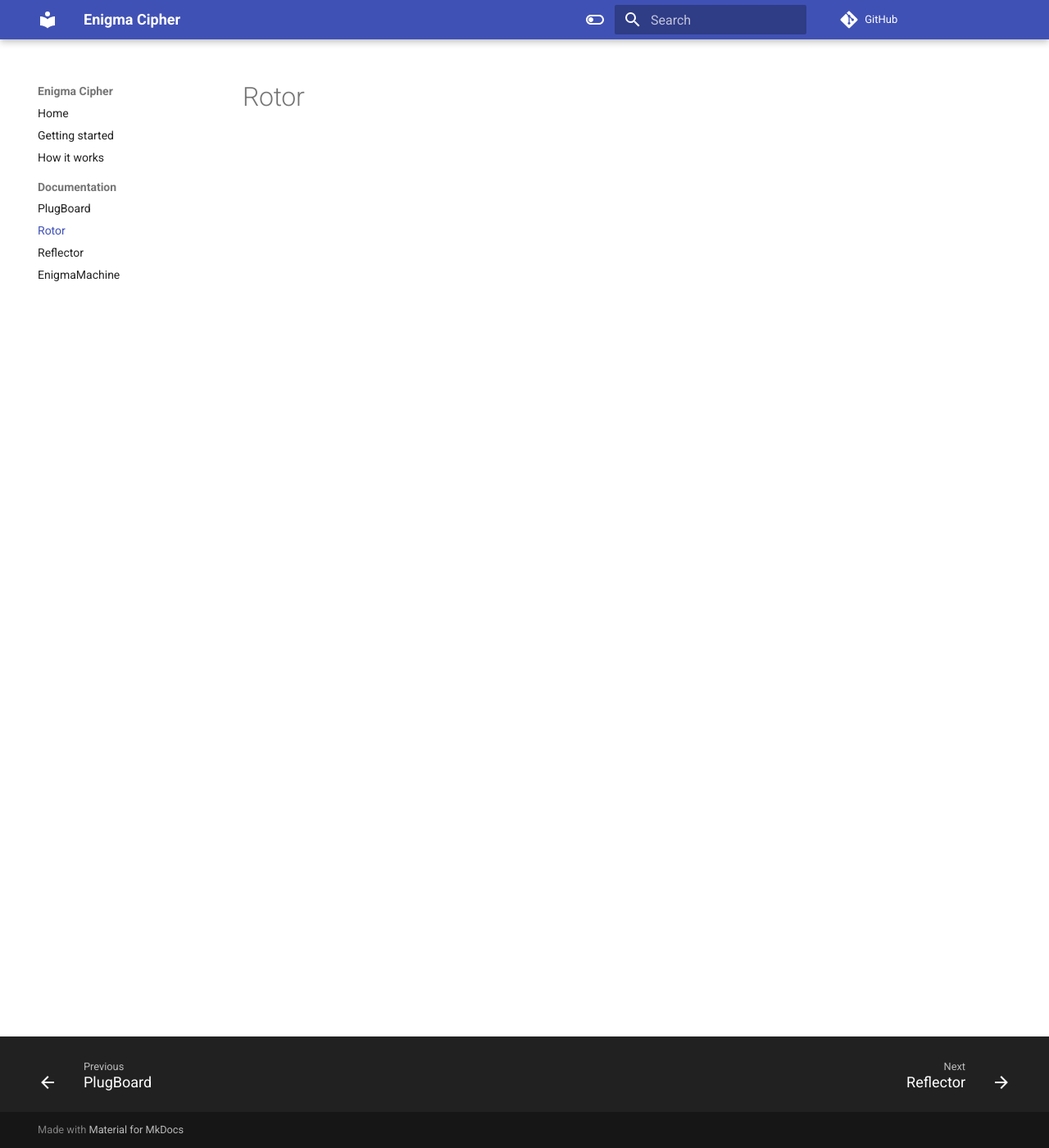
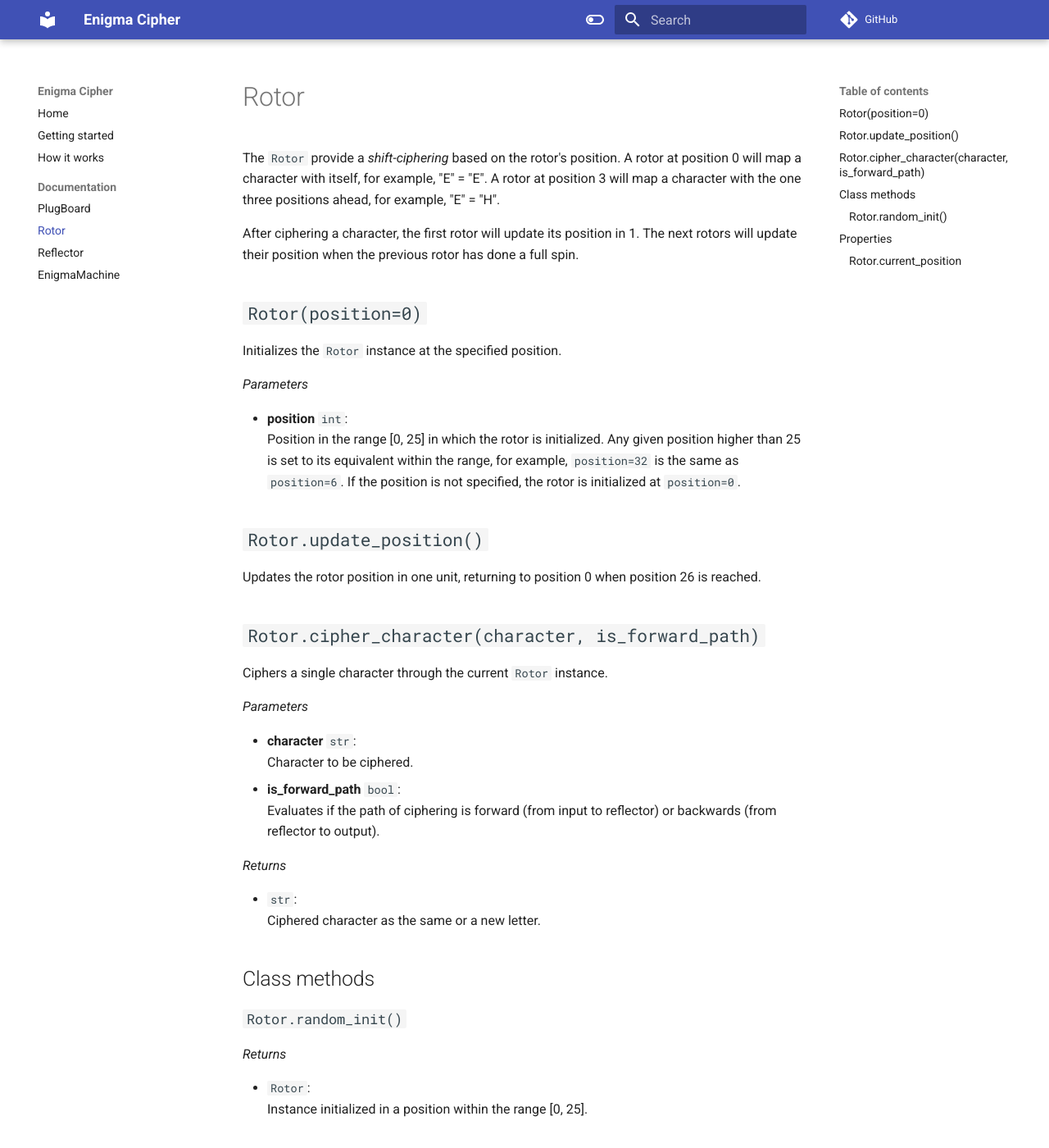
Before and after one commit to Jtachan/enigma_cipher, an MkDocs documentation site: the page built from docs/rotor.md, in a window 1280 px wide and 1400 px high. Shown: the whole window at 82% size. Built offline with MkDocs 1.6.1 and Material for MkDocs 9.7.7, drawn with Linux system fonts in a browser that asks for light colours; comment, search, counter and statistics services are not loaded; the version menu is left out; some of the changed text lies outside the part shown.

Commit message:
Finalized rotor documentation

```diff
--- a/docs/rotor.md
+++ b/docs/rotor.md
@@ -1 +1,49 @@
 # Rotor
+
+The `Rotor` provide a _shift-ciphering_ based on the rotor's position.
+A rotor at position 0 will map a character with itself, for example, "E" = "E".
+A rotor at position 3 will map a character with the one three positions ahead, for example, "E" = "H".
+
+After ciphering a character, the first rotor will update its position in 1.
+The next rotors will update their position when the previous rotor has done a full spin.
+
+## `Rotor(position=0)`
+
+Initializes the `Rotor` instance at the specified position.
+
+_Parameters_
+
+- **position** `int`:<br/>Position in the range [0, 25] in which the rotor is initialized. Any given position higher than 25 is set to its equivalent within the range, for example, `position=32` is the same as `position=6`. If the position is not specified, the rotor is initialized at `position=0`.
+
+## `Rotor.update_position()`
+
+Updates the rotor position in one unit, returning to position 0 when position 26 is reached.
+
+## `Rotor.cipher_character(character, is_forward_path)`
+
+Ciphers a single character through the current `Rotor` instance.
+
+_Parameters_
+
+- **character** `str`:<br/>Character to be ciphered.
+- **is_forward_path** `bool`:<br/>Evaluates if the path of ciphering is forward (from input to reflector) or backwards (from reflector to output).
+
+_Returns_
+
+- `str`:<br/>Ciphered character as the same or a new letter.
+
+## Class methods
+
+### `Rotor.random_init()`
+
+_Returns_
+
+- `Rotor`:<br/>Instance initialized in a position within the range [0, 25].
+
+## Properties
+
+### `Rotor.current_position`
+
+_Returns_
+
+- `int`:<br/>The current position of the rotor.
```
Also changed, not shown: docs/plug_board.md (+3 -1 lines), 1 other file.
